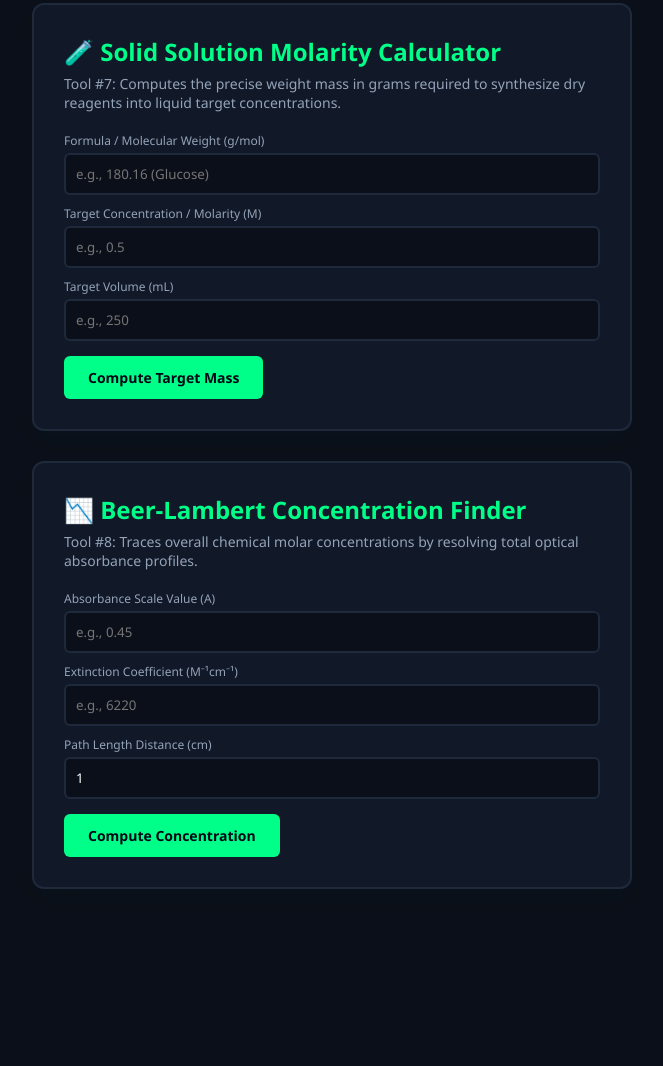
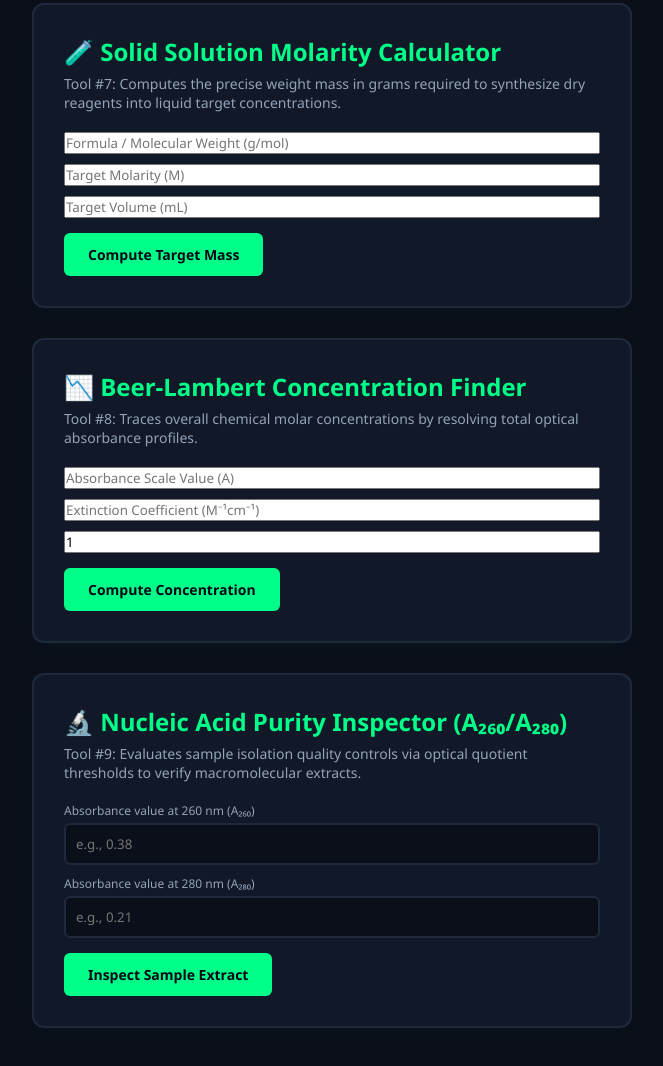
Before and after one commit to tahasana/Folium-Matrix, a plain HTML site: page index.html in a window 1280 px wide. Shown: the part 2043-3109 px from the top of the page, without its empty margins (308-971 px from the left). Before the commit the page ends 2992 px from the top, so only its background shows below. Drawn offline with Linux system fonts and the light colour scheme.

Commit message:
Update index.html

```diff
--- a/index.html
+++ b/index.html
@@ -13,27 +13,22 @@
         <div class="tool-card">
             <h1>🧬 Macromolecular Sequence Analyzer</h1>
             <p>Tool #1: Computes single-letter residue lengths and exact GC Content percentages from raw biological sequences.</p>
-
             <textarea id="sequenceInput" placeholder="Paste your raw DNA/RNA nucleotides here (e.g., ATGCGATCG)..."></textarea>
             <button class="btn-glow" onclick="analyzeSequence()">Analyze Sequence</button>
-
             <div id="resultBox" class="result-box"></div>
         </div>
 
         <div class="tool-card">
             <h1>🧪 The Central Dogma Transcriptor</h1>
             <p>Tool #2: Processes coding DNA templates, synthesizes messenger RNA loops, and decodes the functional peptide proteins.</p>
-
             <textarea id="dogmaInput" placeholder="Enter coding DNA triplets separated by hyphens (e.g., ATG-GCA-GTC)..."></textarea>
             <button class="btn-glow" onclick="transcribeSequence()">Transcribe & Translate</button>
-
             <div id="dogmaResultBox" class="result-box"></div>
         </div>
 
         <div class="tool-card">
             <h1>🔬 Amino Acid Structural Profile Finder</h1>
             <p>Tool #3: Pulls sidechain classifications, accurate isotopic masses, and specific Isoelectric Point parameters.</p>
-
             <select id="aaSelect" onchange="runAminoAcidLookup()" style="width: 100%; padding: 12px; background: #0b0f19; border: 2px solid #1e293b; border-radius: 6px; color: white; font-size: 14px; outline: none; margin-bottom: 5px;">
                 <option value="">-- Choose Target Residue --</option>
                 <option value="A">Alanine (Ala / A) - Aliphatic Nonpolar</option>
@@ -45,14 +40,12 @@
                 <option value="K">Lysine (Lys / K) - Basic Amino Sidechain</option>
                 <option value="W">Tryptophan (Trp / W) - Indole Fluorescent Aromatic</option>
             </select>
-
             <div id="aaResultBox" class="result-box"></div>
         </div>
 
         <div class="tool-card">
             <h1>⚛️ Bio-Element Organic Reference Matrix</h1>
             <p>Tool #4: Loads standard covalent bonding enthalpies, valence clouds, and atomic properties of vital organic atoms.</p>
-
             <select id="elementSelect" onchange="runElementLookup()" style="width: 100%; padding: 12px; background: #0b0f19; border: 2px solid #1e293b; border-radius: 6px; color: white; font-size: 14px; outline: none; margin-bottom: 5px;">
                 <option value="">-- Choose Target Core Atom --</option>
                 <option value="C">Carbon (C) - Organic Infrastructure Node</option>
@@ -61,47 +54,32 @@
                 <option value="O">Oxygen (O) - Hydrogen Bond Dipole Acceptor</option>
                 <option value="P">Phosphorus (P) - Phosphoanhydride Bridge</option>
             </select>
-
             <div id="elementResultBox" class="result-box"></div>
         </div>
 
         <div class="tool-card">
             <h1>📊 Statistical Experimental Outlier Tracker</h1>
             <p>Tool #5: Evaluates manual lab data ranges using 3-Sigma parameters to catch and flag severe volumetric pipetting deviations.</p>
-
             <textarea id="dataInput" placeholder="Paste dataset numbers separated by commas (e.g., 10.1, 10.2, 9.9, 10.0, 45.8, 10.3)..."></textarea>
             <button class="btn-glow" onclick="runStatisticalOutlierEngine()">Evaluate Dataset Array</button>
-
             <div id="dataResultBox" class="result-box"></div>
         </div>
 
         <div class="tool-card">
             <h1>🤖 Heuristic AI Peptide Property Predictor</h1>
             <p>Tool #6: Deploys local metrics to forecast sequence solubility fluidity patterns and recommend optimal purification routing lines.</p>
-
             <textarea id="aiPeptideInput" placeholder="Enter single-letter amino acid sequence tags (e.g., RGDWFLM)..."></textarea>
             <button class="btn-glow" onclick="runAIPredictorEngine()">Run AI Property Forecast</button>
-
             <div id="aiResultBox" class="result-box"></div>
         </div>
 
         <div class="tool-card">
             <h1>🧪 Solid Solution Molarity Calculator</h1>
             <p>Tool #7: Computes the precise weight mass in grams required to synthesize dry reagents into liquid target concentrations.</p>
-
             <div style="display: flex; flex-direction: column; gap: 10px; margin-bottom: 15px;">
-                <div>
-                    <label style="font-size: 12px; color: #94a3b8; display: block; margin-bottom: 4px;">Formula / Molecular Weight (g/mol)</label>
-                    <input type="number" id="molInputMW" placeholder="e.g., 180.16 (Glucose)" style="width: 100%; padding: 10px; background: #0b0f19; border: 2px solid #1e293b; border-radius: 6px; color: white; outline: none;">
-                </div>
-                <div>
-                    <label style="font-size: 12px; color: #94a3b8; display: block; margin-bottom: 4px;">Target Concentration / Molarity (M)</label>
-                    <input type="number" id="molInputMolarity" placeholder="e.g., 0.5" style="width: 100%; padding: 10px; background: #0b0f19; border: 2px solid #1e293b; border-radius: 6px; color: white; outline: none;">
-                </div>
-                <div>
-                    <label style="font-size: 12px; color: #94a3b8; display: block; margin-bottom: 4px;">Target Volume (mL)</label>
-                    <input type="number" id="molInputVolume" placeholder="e.g., 250" style="width: 100%; padding: 10px; background: #0b0f19; border: 2px solid #1e293b; border-radius: 6px; color: white; outline: none;">
-                </div>
+                <input type="number" id="molInputMW" placeholder="Formula / Molecular Weight (g/mol)">
+                <input type="number" id="molInputMolarity" placeholder="Target Molarity (M)">
+                <input type="number" id="molInputVolume" placeholder="Target Volume (mL)">
             </div>
             <button class="btn-glow" onclick="runMolarityCalculator()">Compute Target Mass</button>
             <div id="molarityResultBox" class="result-box"></div>
@@ -110,23 +88,30 @@
         <div class="tool-card">
             <h1>📉 Beer-Lambert Concentration Finder</h1>
             <p>Tool #8: Traces overall chemical molar concentrations by resolving total optical absorbance profiles.</p>
-
             <div style="display: flex; flex-direction: column; gap: 10px; margin-bottom: 15px;">
-                <div>
-                    <label style="font-size: 12px; color: #94a3b8; display: block; margin-bottom: 4px;">Absorbance Scale Value (A)</label>
-                    <input type="number" id="beerAbsorbance" placeholder="e.g., 0.45" step="any" style="width: 100%; padding: 10px; background: #0b0f19; border: 2px solid #1e293b; border-radius: 6px; color: white; outline: none;">
-                </div>
-                <div>
-                    <label style="font-size: 12px; color: #94a3b8; display: block; margin-bottom: 4px;">Extinction Coefficient (M⁻¹cm⁻¹)</label>
-                    <input type="number" id="beerExtinction" placeholder="e.g., 6220" style="width: 100%; padding: 10px; background: #0b0f19; border: 2px solid #1e293b; border-radius: 6px; color: white; outline: none;">
-                </div>
-                <div>
-                    <label style="font-size: 12px; color: #94a3b8; display: block; margin-bottom: 4px;">Path Length Distance (cm)</label>
-                    <input type="number" id="beerPathLength" value="1" style="width: 100%; padding: 10px; background: #0b0f19; border: 2px solid #1e293b; border-radius: 6px; color: white; outline: none;">
-                </div>
+                <input type="number" id="beerAbsorbance" placeholder="Absorbance Scale Value (A)" step="any">
+                <input type="number" id="beerExtinction" placeholder="Extinction Coefficient (M⁻¹cm⁻¹)">
+                <input type="number" id="beerPathLength" value="1">
             </div>
             <button class="btn-glow" onclick="runBeerLambertCalculator()">Compute Concentration</button>
             <div id="beerResultBox" class="result-box"></div>
+        </div>
+
+        <div class="tool-card">
+            <h1>🔬 Nucleic Acid Purity Inspector (A₂₆₀/A₂₈₀)</h1>
+            <p>Tool #9: Evaluates sample isolation quality controls via optical quotient thresholds to verify macromolecular extracts.</p>
+            <div style="display: flex; flex-direction: column; gap: 10px; margin-bottom: 15px;">
+                <div>
+                    <label style="font-size: 12px; color: #94a3b8; display: block; margin-bottom: 4px;">Absorbance value at 260 nm (A₂₆₀)</label>
+                    <input type="number" id="purityA260" placeholder="e.g., 0.38" step="any" style="width: 100%; padding: 10px; background: #0b0f19; border: 2px solid #1e293b; border-radius: 6px; color: white; outline: none;">
+                </div>
+                <div>
+                    <label style="font-size: 12px; color: #94a3b8; display: block; margin-bottom: 4px;">Absorbance value at 280 nm (A₂₈₀)</label>
+                    <input type="number" id="purityA280" placeholder="e.g., 0.21" step="any" style="width: 100%; padding: 10px; background: #0b0f19; border: 2px solid #1e293b; border-radius: 6px; color: white; outline: none;">
+                </div>
+            </div>
+            <button class="btn-glow" onclick="runPurityRatioInspector()">Inspect Sample Extract</button>
+            <div id="purityResultBox" class="result-box"></div>
         </div>
 
     </div>
```
